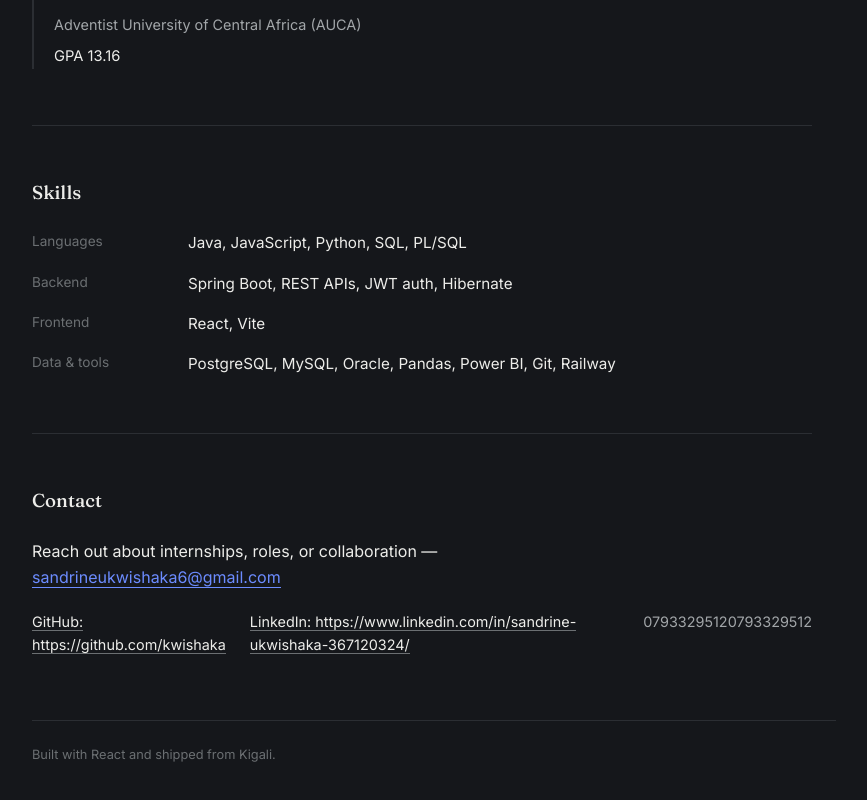
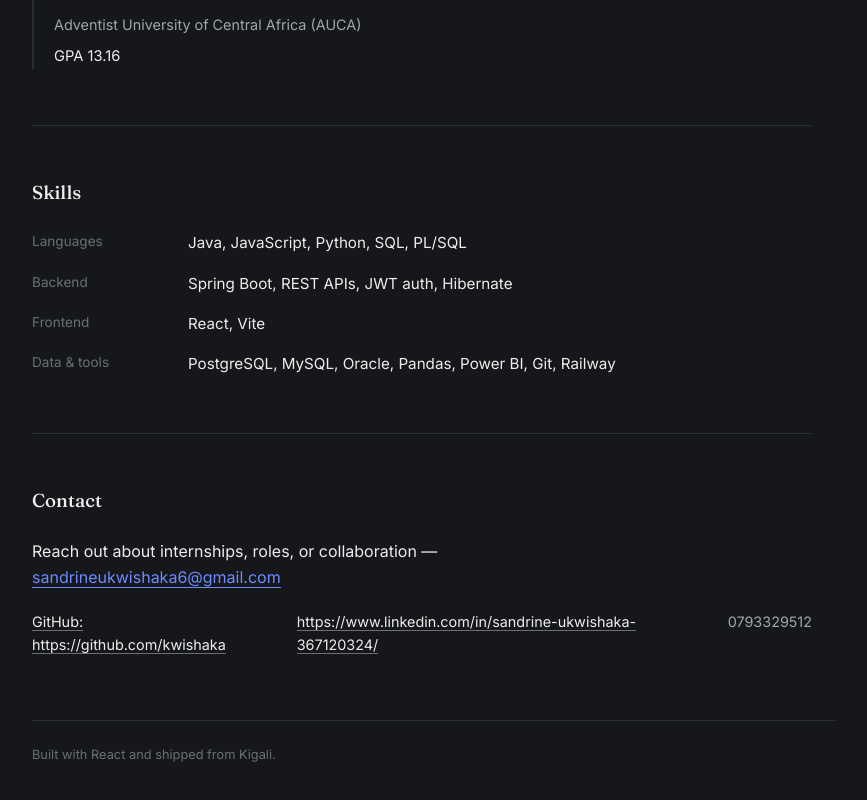
Before and after one commit to kwishaka/portfolio-1-, a React (Vite) app: page / in a window 1280 px wide. Shown: the part 2572-3372 px from the top of the page, without its empty margins (206-1073 px from the left). Built offline with nearby package versions, Linux system fonts and the light colour scheme.

Commit message:
modified contact

```diff
--- a/src/components/Contact.jsx
+++ b/src/components/Contact.jsx
@@ -16,10 +16,10 @@ export default function Contact() {
         </li>
         <li>
           <a href={profile.linkedin} target="_blank" rel="noreferrer">
-            LinkedIn: https://www.linkedin.com/in/sandrine-ukwishaka-367120324/
+             https://www.linkedin.com/in/sandrine-ukwishaka-367120324/
           </a>
         </li>
-        <li>{profile.phone}0793329512</li>
+        <li>{profile.phone}</li>
 
       </ul>
     </section>
```
